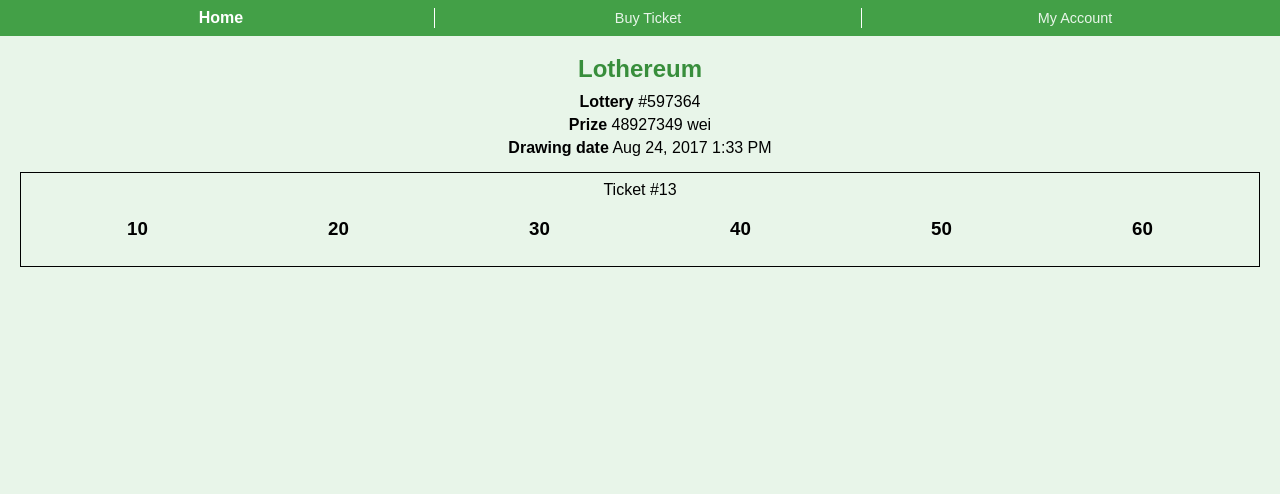
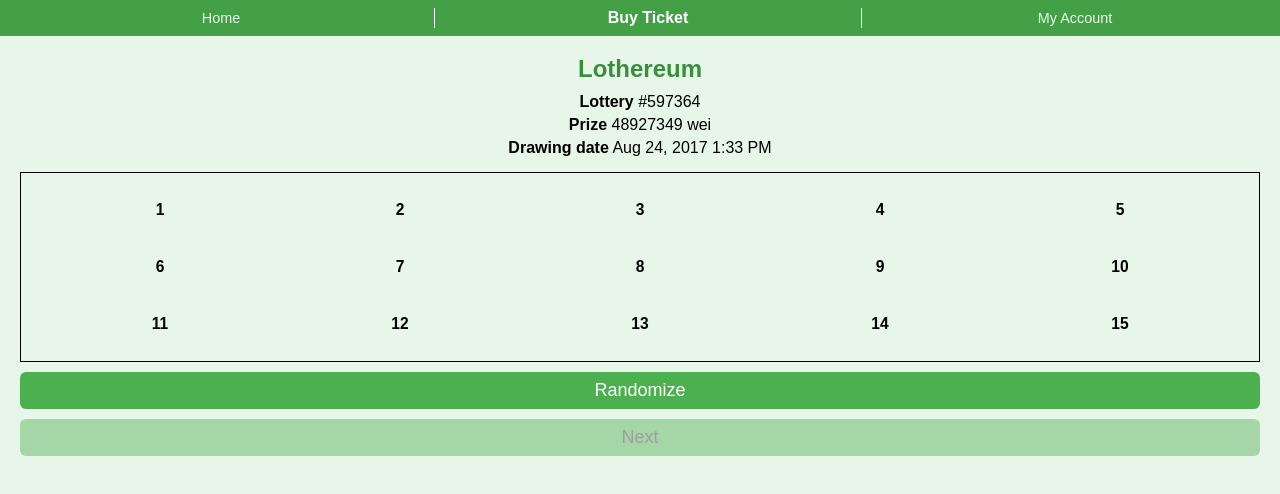
Before and after one commit to onepercentio/lothereum-app, a React (Create React App) app: page / in a window 1280 px wide. Shown: the top 494 px of the page. Built offline with nearby package versions, Linux system fonts and the light colour scheme.

Commit message:
buy ticket

```diff
--- a/src/App.js
+++ b/src/App.js
@@ -21,7 +21,7 @@ class App extends Component {
   constructor(props){
     super(props)
     this.state = {
-      route: 'home',
+      route: 'buy',
       options: null
     }
     this.changeRoute = this.changeRoute.bind(this)
--- a/src/Redux/lotteries/index.js
+++ b/src/Redux/lotteries/index.js
@@ -1,5 +1,5 @@
 const initialState = {
-    list: [{ id: 597364, prize: 48927349, date: 1504364400 }],
+    list: [{ id: 597364, prize: 48927349, date: 1504364400, maxNumber: 15, numbersInTicket: 3 }],
     fetching: false,
     error: null
 }
--- /dev/null
+++ b/src/Redux/newTicket/index.js
@@ -0,0 +1,43 @@
+const initialState = {
+    lotteryId: 0,
+    numbers: [],
+    fetchingTransaction: false,
+    result: null,
+    error: null
+}
+
+// Action constants
+export const CLEAR = 'newTicket/CLEAR'
+export const SET_ID = 'newTicket/SET_ID'
+export const SET_NUMBERS = 'newTicket/SET_NUMBERS'
+export const BUY_TICKET = 'newTicket/BUY_TICKET'
+export const TRANSACTION_RESULT = 'newTicket/TRANSACTION_RESULT'
+export const TRANSACTION_ERROR = 'newTicket/TRANSACTION_ERROR'
+
+// Action creators
+export const clearForm = () => ({ type: CLEAR })
+export const setTicketId = ({ id }) => ({ type: SET_ID, id })
+export const setNumbers = ({ numbers }) => ({ type: SET_NUMBERS, numbers })
+export const buyTicket = () => ({ type: BUY_TICKET })
+export const transactionResult = ({ result }) => ({ type: TRANSACTION_RESULT, result })
+export const transactionError = ({ error }) => ({ type: TRANSACTION_ERROR, error })
+
+// reducer
+export default (state = initialState, action) => {
+    switch(action.type) {
+        case CLEAR:
+            return initialState
+        case SET_ID:
+            return { ...state, lotteryId: action.id }
+        case SET_NUMBERS:
+            return { ...state, numbers: action.numbers.sort((a,b) => a - b) }
+        case BUY_TICKET:
+            return { ...state, fetchingTransaction: true, result: null, error: null }
+        case TRANSACTION_RESULT:
+            return { ...state, result: action.result, error: null }
+        case TRANSACTION_ERROR:
+            return { ...state, result: null, error: action.error }
+        default:
+            return state
+    }
+}
--- a/src/Redux/store.js
+++ b/src/Redux/store.js
@@ -3,11 +3,13 @@ import { createStore, combineReducers } from 'redux'
 import account from './account'
 import lotteries from './lotteries'
 import tickets from './tickets'
+import newTicket from './newTicket'
 
 const reducers = combineReducers({
     account,
     lotteries,
-    tickets
+    tickets,
+    newTicket
 })
 
 const store = createStore(reducers)
--- a/src/Screens/BuyTicket.js
+++ b/src/Screens/BuyTicket.js
@@ -8,16 +8,26 @@ import {
   NumberPicker,
   Ticket
 } from '../UI'
+import { connect } from 'react-redux'
+import { setNumbers } from '../Redux/newTicket'
+import { getNextLottery } from '../Redux/lotteries'
+
+const mapStateToProps = ({ newTicket, lotteries }) => ({
+  numbers: newTicket.numbers,
+  lottery: getNextLottery(lotteries, { id: newTicket.id })
+})
+
+const mapDispatchToProps = dispatch => ({
+  setNumbers: numbers => dispatch(setNumbers(numbers))
+})
 
 class BuyTicket extends Component {
   constructor(props){
     super(props)
     this.state = {
-      selectedNumbers: [],
-      maxNumber: 60,
-      numbersInTicket: 6,
       showPurchaseConfirmation: false
     }
+
     this.handleToggleNumber = this.handleToggleNumber.bind(this)
     this.handleNext = this.handleNext.bind(this)
     this.handlePressRandom = this.handlePressRandom.bind(this)
@@ -26,50 +36,44 @@ class BuyTicket extends Component {
   }
 
   handleToggleNumber = n => {
-    let { selectedNumbers, numbersInTicket } = this.state
-    if(selectedNumbers.find(k => k === n)){
-      this.setState({ selectedNumbers: selectedNumbers.filter(k => k !== n)})
-    } else if(selectedNumbers.length < numbersInTicket){
-      this.setState({ selectedNumbers: selectedNumbers.concat([n])})
+    let { numbers, lottery: { numbersInTicket }, setNumbers } = this.props
+    if(numbers.find(k => k === n)){
+      setNumbers({ numbers: numbers.filter(k => k !== n)})
+    } else if(numbers.length < numbersInTicket){
+      setNumbers({ numbers: numbers.concat([n])})
     }
   }
 
-  handleNext = _ => {
-    this.setState({
-      selectedNumbers: this.state.selectedNumbers.sort((a,b) => a-b),
-      showPurchaseConfirmation: true
-    })
+  handlePressRandom = _ => {
+    let { lottery: { maxNumber, numbersInTicket }, setNumbers } = this.props
+    let numbers = [], n
+    while(numbers.length < numbersInTicket){
+      n = Math.floor(Math.random() * maxNumber) + 1
+      if(numbers.indexOf(n) === -1) numbers.push(n)
+    }
+    setNumbers({ numbers })
   }
 
-  handlePressRandom = _ => {
-    let { maxNumber, numbersInTicket } = this.state
-    let randomizedNumbers = [], n
-    while(randomizedNumbers.length < numbersInTicket){
-      n = Math.floor(Math.random() * maxNumber) + 1
-      if(randomizedNumbers.indexOf(n) === -1) randomizedNumbers.push(n)
-    }
-    this.setState({ selectedNumbers: randomizedNumbers })
-  }
-
+  handleNext = _ => this.setState({ showPurchaseConfirmation: true })
   handleCancel = _ => this.setState({ showPurchaseConfirmation: false })
-
   handleConfirmPurchase = _ => {
     alert("Ticket purchased: #123456")
-    this.setState({ showPurchaseConfirmation: false, selectedNumbers: [] })
+    this.setState({ showPurchaseConfirmation: false })
   }
 
   render() {
-    let { selectedNumbers, maxNumber, numbersInTicket, showPurchaseConfirmation } = this.state
+    let { showPurchaseConfirmation } = this.state
+    let { numbers, lottery: { id, prize, maxNumber, numbersInTicket }} = this.props
     return (
       <ScreenContainer>
         <BlockContainer>
             <Logo />
-            <DrawingInfo id={743876} prize={30943123}/>
+            <DrawingInfo id={id} prize={prize}/>
         </BlockContainer>
         { showPurchaseConfirmation ? (
           <ScreenContainer>
             <BlockContainer>
-              <Ticket numbers={selectedNumbers}/>
+              <Ticket numbers={numbers}/>
             </BlockContainer>
             <BlockContainer>
               <Button
@@ -85,7 +89,7 @@ class BuyTicket extends Component {
             <BlockContainer>
                 <NumberPicker
                   maxNumber={maxNumber}
-                  selectedNumbers={selectedNumbers}
+                  selectedNumbers={numbers}
                   numbersInTicket={numbersInTicket}
                   onToggle={this.handleToggleNumber}/>
             </BlockContainer>
@@ -95,7 +99,7 @@ class BuyTicket extends Component {
             </BlockContainer>
             <BlockContainer>
               <Button
-                disabled={ selectedNumbers.length < numbersInTicket }
+                disabled={ numbers.length < numbersInTicket }
                 onClick={ this.handleNext }>Next</Button>
             </BlockContainer>
           </ScreenContainer>
@@ -105,4 +109,4 @@ class BuyTicket extends Component {
   }
 }
 
-export default BuyTicket
+export default connect(mapStateToProps,mapDispatchToProps)(BuyTicket)
```
